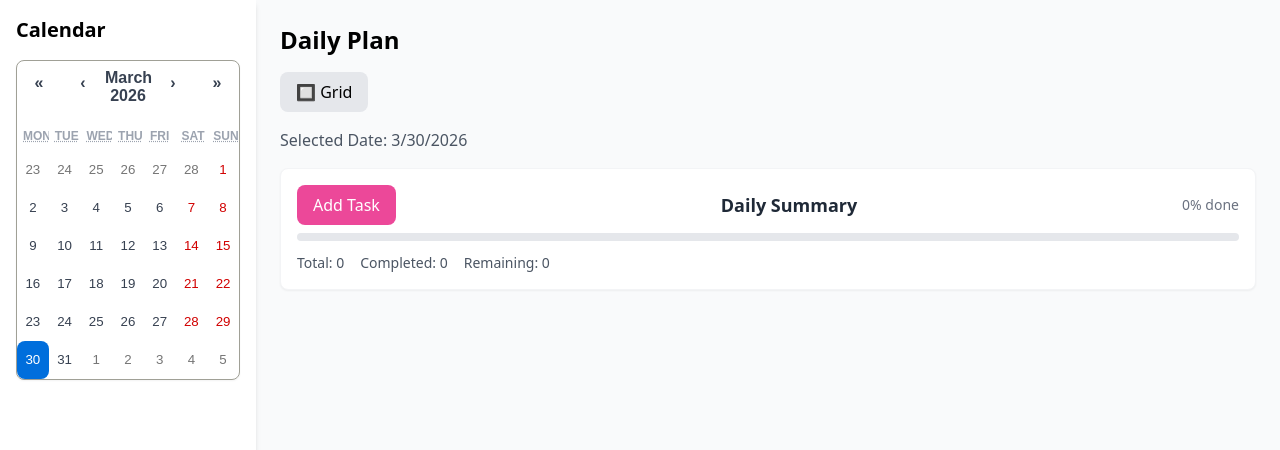
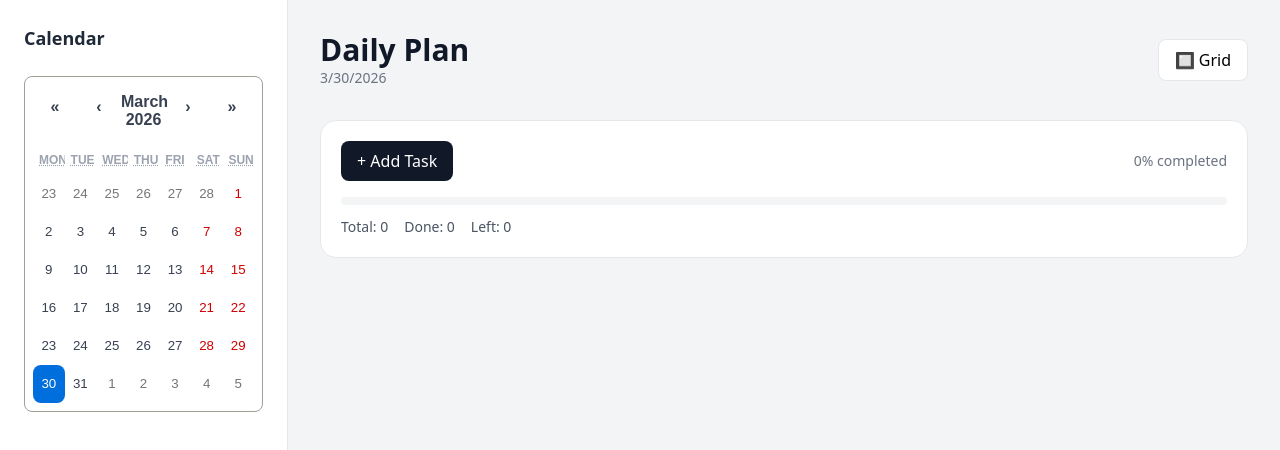
Before and after one commit to pkindalov/Studyflow, a React (Vite) app: page / in a window 1280 px wide. Shown: the top 450 px of the page. Built offline with nearby package versions, Linux system fonts and the light colour scheme.

Commit message:
Removed unused code. Changes in design and other small changes

```diff
--- a/src/App.jsx
+++ b/src/App.jsx
@@ -1,6 +1,6 @@
 import "./calendar.css";
 import "./animations.css";
-import { useEffect, useRef, useState } from "react";
+import { useEffect, useState } from "react";
 import Calendar from "react-calendar";
 import "react-calendar/dist/Calendar.css";
 
@@ -20,25 +20,19 @@ function App() {
 
   const [isGridView, setIsGridView] = useState(false);
 
-  const taskInputRef = useRef(null);
-
-  // Load from localStorage
   useEffect(() => {
     const saved = localStorage.getItem("studyflow_tasks");
     if (saved) setTasks(JSON.parse(saved));
     setIsLoaded(true);
   }, []);
 
-  // Save to localStorage
   useEffect(() => {
     if (isLoaded) {
       localStorage.setItem("studyflow_tasks", JSON.stringify(tasks));
     }
   }, [tasks, isLoaded]);
 
-  const formatDateKey = (date) => {
-    return date.toLocaleDateString("en-CA");
-  };
+  const formatDateKey = (date) => date.toLocaleDateString("en-CA");
 
   const dateKey = formatDateKey(selectedDate);
   const tasksForDay = tasks[dateKey] || [];
@@ -70,7 +64,6 @@ function App() {
       const updated = (prev[dateKey] || []).map((task) =>
         task.id === id ? { ...task, done: !task.done } : task,
       );
-
       return { ...prev, [dateKey]: updated };
     });
   };
@@ -78,7 +71,6 @@ function App() {
   const deleteTask = (id) => {
     setTasks((prev) => {
       const updated = (prev[dateKey] || []).filter((task) => task.id !== id);
-
       return { ...prev, [dateKey]: updated };
     });
   };
@@ -97,7 +89,6 @@ function App() {
           ? { ...task, text: editTaskText, imageUrl: editTaskImage }
           : task,
       );
-
       return { ...prev, [dateKey]: updated };
     });
 
@@ -105,14 +96,6 @@ function App() {
     setEditTaskId(null);
     setEditTaskText("");
     setEditTaskImage("");
-  };
-
-  const handleAddingTask = () => {
-    const input = taskInputRef.current;
-    if (input && input.value.trim()) {
-      addTask(input.value.trim());
-      input.value = "";
-    }
   };
 
   const hasTasks = (date) => {
@@ -123,98 +106,88 @@ function App() {
   const markDateWithTasks = (date, view) => {
     return view === "month" && hasTasks(date) ? (
       <div className="flex justify-center mt-1">
-        <div className="w-1.5 h-1.5 rounded-full bg-pink-500"></div>
+        <div className="w-1.5 h-1.5 rounded-full bg-gray-900"></div>
       </div>
     ) : null;
   };
 
   return (
-    <div className="min-h-screen bg-gray-50 flex">
+    <div className="min-h-screen bg-gray-100 flex">
       {/* Sidebar */}
-      <div className="w-64 bg-white shadow-md p-4">
-        <h2 className="text-xl font-semibold mb-4">Calendar</h2>
+      <div className="w-72 bg-white border-r border-gray-200 p-6">
+        <h2 className="text-lg font-semibold text-gray-800 mb-6">Calendar</h2>
 
         <Calendar
           onChange={setSelectedDate}
           value={selectedDate}
-          className="rounded-lg shadow-sm"
+          className="rounded-lg border border-gray-200 p-2"
           tileContent={({ date, view }) => markDateWithTasks(date, view)}
         />
       </div>
 
       {/* Main */}
-      <div className="flex-1 p-6">
-        <h1 className="text-2xl font-bold mb-4">Daily Plan </h1>
+      <div className="flex-1 p-8">
+        <div className="max-w-5xl mx-auto">
+          {/* Header */}
+          <div className="flex justify-between items-center mb-8">
+            <div>
+              <h1 className="text-3xl font-semibold text-gray-900">
+                Daily Plan
+              </h1>
+              <p className="text-gray-500 text-sm">
+                {selectedDate.toLocaleDateString()}
+              </p>
+            </div>
+
             <button
               onClick={() => setIsGridView((prev) => !prev)}
-          className="mb-4 px-4 py-2 bg-gray-200 rounded-lg hover:bg-gray-300 transition"
+              className="px-4 py-2 bg-white border border-gray-200 rounded-lg hover:bg-gray-50"
             >
               {isGridView ? "📋 List" : "🔲 Grid"}
             </button>
-
-        <p className="text-gray-600 mb-4">
-          Selected Date: {selectedDate.toLocaleDateString()}
-        </p>
-
-        {/* Quick add */}
-        {/* <div className="flex gap-2 mb-4">
-          <input
-            type="text"
-            placeholder="New task..."
-            className="border rounded-lg px-3 py-2 flex-1"
-            ref={taskInputRef}
-          />
-          <button
-            onClick={handleAddingTask}
-            className="bg-pink-500 text-white px-4 py-2 rounded-lg hover:bg-pink-600 transition"
-          >
-            Add
-          </button>
-        </div> */}
+          </div>
 
           {/* Summary */}
-        <div className="mb-4 p-4 bg-white rounded-lg shadow-sm border border-gray-100">
-          <div className="flex justify-between items-center mb-2">
+          <div className="mb-6 p-5 bg-white rounded-2xl border border-gray-200">
+            <div className="flex justify-between items-center mb-4">
               <button
                 onClick={() => setIsModalOpen(true)}
-              className="bg-pink-500 text-white px-4 py-2 rounded-lg hover:bg-pink-600 transition"
+                className="bg-gray-900 text-white px-4 py-2 rounded-lg hover:bg-black transition"
               >
-              Add Task
+                + Add Task
               </button>
 
-            <h2 className="text-lg font-semibold text-gray-800">
-              Daily Summary
-            </h2>
-
-            <span className="text-sm text-gray-500">{progress}% done</span>
+              <span className="text-sm text-gray-500">
+                {progress}% completed
+              </span>
             </div>
 
-          <div className="w-full h-2 bg-gray-200 rounded-full overflow-hidden mb-3">
+            <div className="w-full h-2 bg-gray-100 rounded-full overflow-hidden mb-3">
               <div
-              className="h-full bg-pink-500 transition-all"
+                className="h-full bg-gray-900 transition-all"
                 style={{ width: `${progress}%` }}
-            ></div>
+              />
             </div>
 
             <div className="text-sm text-gray-600 flex gap-4">
               <span>Total: {totalTasks}</span>
-            <span>Completed: {completedTasks}</span>
-            <span>Remaining: {remainingTasks}</span>
+              <span>Done: {completedTasks}</span>
+              <span>Left: {remainingTasks}</span>
             </div>
           </div>
 
           {/* Tasks */}
           <ul
             className={
-            isGridView ? "grid grid-cols-2 md:grid-cols-3 gap-4" : "space-y-2"
+              isGridView ? "grid grid-cols-2 md:grid-cols-3 gap-4" : "space-y-3"
             }
           >
             {tasksForDay.map((task) => (
               <li
                 key={task.id}
-              className="fade-slide-in bg-white shadow-md rounded-xl border border-gray-100 overflow-hidden transition hover:shadow-lg"
+                className="bg-white border border-gray-200 rounded-xl overflow-hidden hover:border-gray-300 transition"
               >
-              <div className="w-full h-32 overflow-hidden bg-pink-100 flex items-center justify-center">
+                <div className="w-full h-32 bg-gray-100 flex items-center justify-center overflow-hidden">
                   {task.imageUrl ? (
                     <img
                       src={task.imageUrl}
@@ -222,7 +195,7 @@ function App() {
                       className="max-h-full max-w-full object-contain"
                     />
                   ) : (
-                  <span className="text-4xl">📌</span>
+                    <span className="text-3xl">📌</span>
                   )}
                 </div>
 
@@ -231,52 +204,70 @@ function App() {
                     type="checkbox"
                     checked={task.done}
                     onChange={() => toggleTask(task.id)}
-                  className="mt-1 accent-pink-500"
+                    className="mt-1 accent-gray-900"
                   />
 
                   <div className="flex-1">
                     <span
                       onDoubleClick={() => openEditModal(task)}
-                    className={`block cursor-pointer ${
-                      task.done ? "line-through text-gray-400" : "text-gray-700"
+                      className={`text-sm cursor-pointer ${
+                        task.done
+                          ? "line-through text-gray-400"
+                          : "text-gray-800"
                       }`}
                     >
                       {task.text}
                     </span>
                   </div>
 
-                <div className="flex gap-2">
-                  <button onClick={() => openEditModal(task)}>✎</button>
-                  <button onClick={() => deleteTask(task.id)}>✕</button>
+                  <div className="flex gap-2 text-gray-400">
+                    <button
+                      onClick={() => openEditModal(task)}
+                      className="hover:text-gray-700"
+                    >
+                      ✎
+                    </button>
+                    <button
+                      onClick={() => deleteTask(task.id)}
+                      className="hover:text-gray-700"
+                    >
+                      ✕
+                    </button>
                   </div>
                 </div>
               </li>
             ))}
           </ul>
         </div>
+      </div>
 
       {/* Add Modal */}
       {isModalOpen && (
-        <div className="fixed inset-0 bg-black/40 flex items-center justify-center">
-          <div className="bg-white p-6 rounded-xl w-[90%] max-w-md">
-            <h2 className="text-xl mb-4">Add Task</h2>
+        <div className="fixed inset-0 bg-black/30 backdrop-blur-sm flex items-center justify-center">
+          <div className="bg-white p-6 rounded-2xl w-[90%] max-w-md border border-gray-200">
+            <h2 className="text-lg font-semibold mb-4">New Task</h2>
 
             <input
               value={newTaskText}
               onChange={(e) => setNewTaskText(e.target.value)}
-              placeholder="Task..."
-              className="w-full border mb-2 p-2"
+              placeholder="Task description..."
+              className="w-full border border-gray-300 rounded-lg px-3 py-2 mb-3 focus:outline-none focus:ring-2 focus:ring-gray-900"
             />
 
             <input
               value={newTaskImage}
               onChange={(e) => setNewTaskImage(e.target.value)}
-              placeholder="Image URL"
-              className="w-full border mb-4 p-2"
+              placeholder="Image URL (optional)"
+              className="w-full border border-gray-300 rounded-lg px-3 py-2 mb-4 focus:outline-none focus:ring-2 focus:ring-gray-900"
             />
 
             <div className="flex justify-end gap-2">
-              <button onClick={() => setIsModalOpen(false)}>Cancel</button>
+              <button
+                onClick={() => setIsModalOpen(false)}
+                className="px-4 py-2 border rounded-lg hover:bg-gray-100"
+              >
+                Cancel
+              </button>
 
               <button
                 onClick={() => {
@@ -287,6 +278,7 @@ function App() {
                     setNewTaskImage("");
                   }
                 }}
+                className="px-4 py-2 bg-gray-900 text-white rounded-lg hover:bg-black"
               >
                 Save
               </button>
@@ -297,26 +289,36 @@ function App() {
 
       {/* Edit Modal */}
       {isEditModalOpen && (
-        <div className="fixed inset-0 bg-black/40 flex items-center justify-center">
-          <div className="bg-white p-6 rounded-xl w-[90%] max-w-md">
-            <h2 className="text-xl mb-4">Edit Task</h2>
+        <div className="fixed inset-0 bg-black/30 backdrop-blur-sm flex items-center justify-center">
+          <div className="bg-white p-6 rounded-2xl w-[90%] max-w-md border border-gray-200">
+            <h2 className="text-lg font-semibold mb-4">Edit Task</h2>
 
             <input
               value={editTaskText}
               onChange={(e) => setEditTaskText(e.target.value)}
-              className="w-full border mb-2 p-2"
+              className="w-full border border-gray-300 rounded-lg px-3 py-2 mb-3 focus:outline-none focus:ring-2 focus:ring-gray-900"
             />
 
             <input
               value={editTaskImage}
               onChange={(e) => setEditTaskImage(e.target.value)}
-              className="w-full border mb-4 p-2"
+              className="w-full border border-gray-300 rounded-lg px-3 py-2 mb-4 focus:outline-none focus:ring-2 focus:ring-gray-900"
             />
 
             <div className="flex justify-end gap-2">
-              <button onClick={() => setIsEditModalOpen(false)}>Cancel</button>
+              <button
+                onClick={() => setIsEditModalOpen(false)}
+                className="px-4 py-2 border rounded-lg hover:bg-gray-100"
+              >
+                Cancel
+              </button>
 
-              <button onClick={saveEditedTask}>Save</button>
+              <button
+                onClick={saveEditedTask}
+                className="px-4 py-2 bg-gray-900 text-white rounded-lg hover:bg-black"
+              >
+                Save
+              </button>
             </div>
           </div>
         </div>
```
Lines whose indentation alone changed are shown as unchanged.
